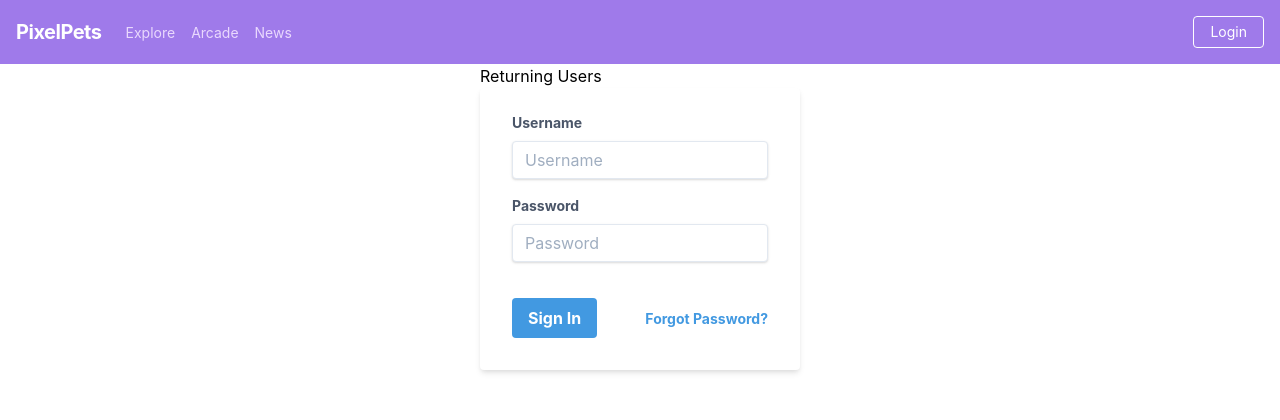
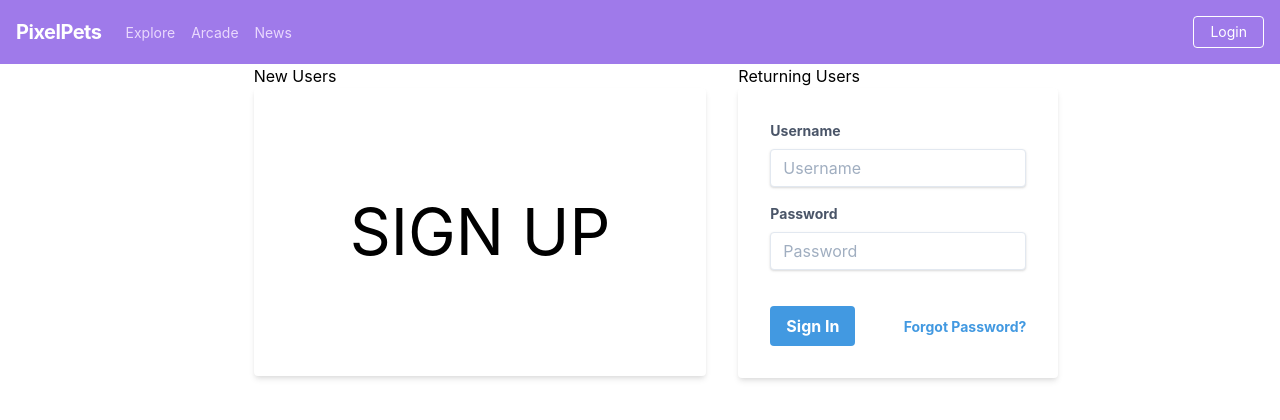
Before and after one commit to LucySuddenly/NewPets-Frontend, a React (Create React App) app: page /login in a window 1280 px wide. Shown: the top 420 px of the page. Built offline with nearby package versions, Linux system fonts and the light colour scheme.

Commit message:
added sign up button to login page

```diff
--- a/src/components/Login.js
+++ b/src/components/Login.js
@@ -4,11 +4,19 @@ export class Login extends Component {
     render() {
         return (
             <div className="flex justify-center">
+                <div className="mx-8">
+                    <p>
+                        New Users
+                    </p>
+                    <button href="/newuser" className="text-6xl bg-white shadow-md rounded px-24 py-24 mb-4">
+                        SIGN UP
+                    </button>
+                </div>
                 <div className="w-full max-w-xs">
                     <p>
                         Returning Users
                     </p>
-                    <form className="bg-white shadow-md rounded px-8 pt-6 pb-8 mb-4">
+                    <form className="bg-white shadow-md rounded px-8 py-8 mb-4">
                         <div className="mb-4">
                         <label className="block text-gray-700 text-sm font-bold mb-2" for="username">
                             Username
```
